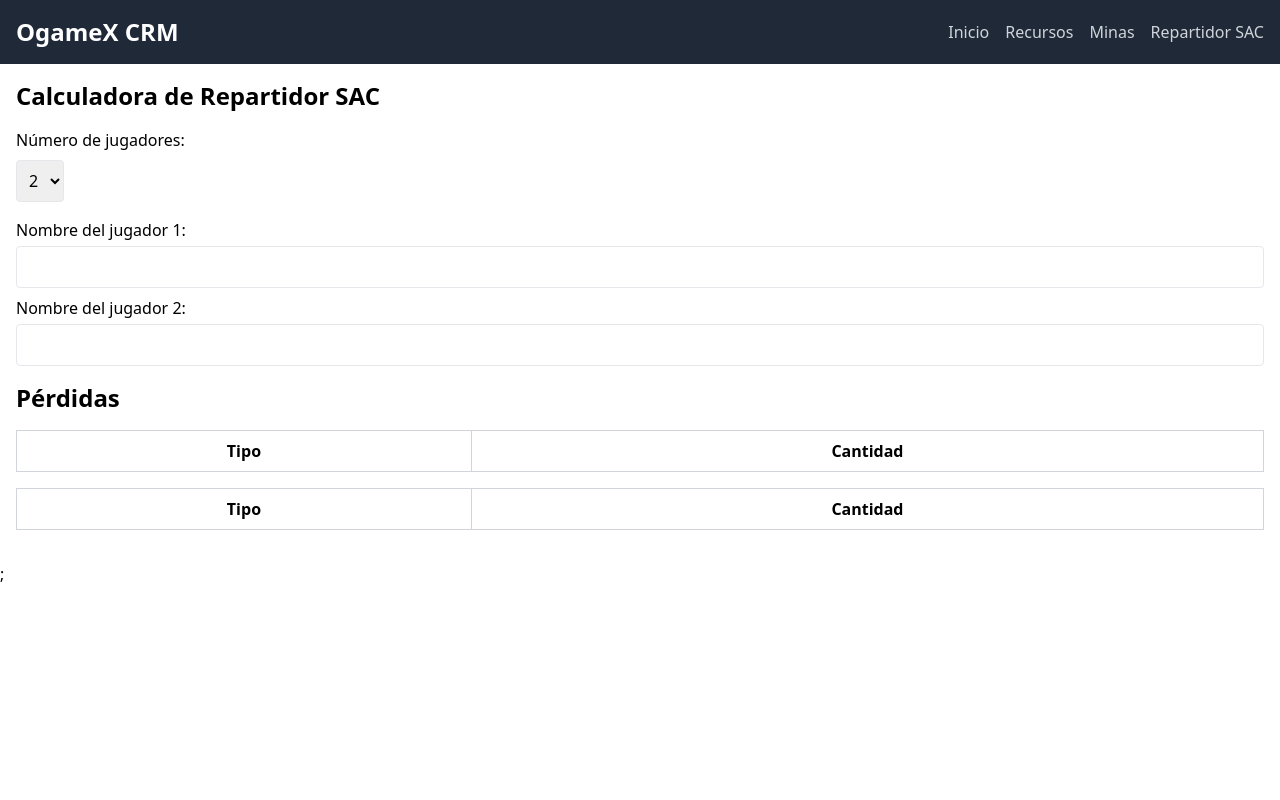
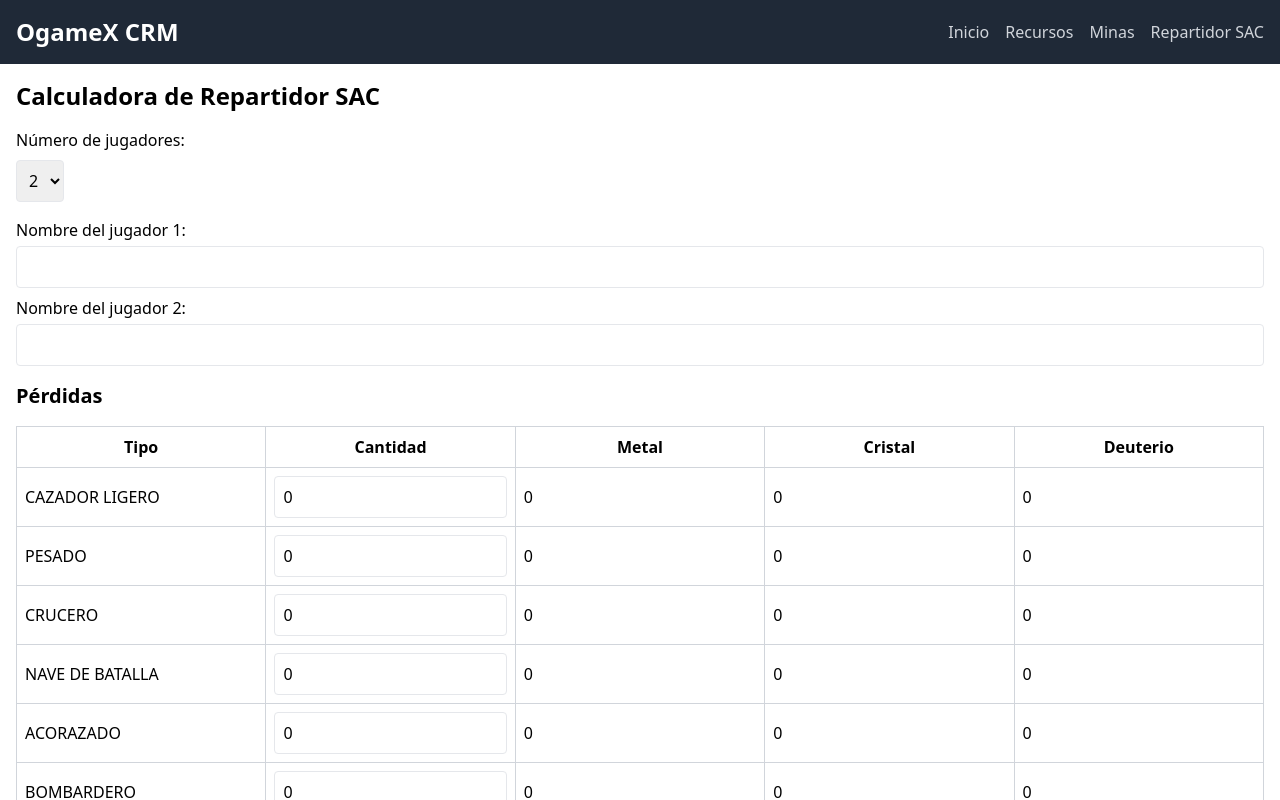
Before and after one commit to ramiropadro93/ogamex-crm, a Next.js app: page /acs in a window 1280 px wide. Shown: the top 800 px of the page. Built offline with nearby package versions, Linux system fonts and the light colour scheme.

Commit message:
Se cargan tablas de perdidas para sac

```diff
--- /dev/null
+++ b/data/shipsCosts.json
@@ -0,0 +1,86 @@
+[
+  {
+    "tipo": "CAZADOR LIGERO",
+    "metal": 3000,
+    "cristal": 1000,
+    "deuterio": 0
+  },
+  {
+    "tipo": "PESADO",
+    "metal": 6000,
+    "cristal": 4000,
+    "deuterio": 0
+  },
+  {
+    "tipo": "CRUCERO",
+    "metal": 20000,
+    "cristal": 7000,
+    "deuterio": 2000
+  },
+  {
+    "tipo": "NAVE DE BATALLA",
+    "metal": 45000,
+    "cristal": 15000,
+    "deuterio": 0
+  },
+  {
+    "tipo": "ACORAZADO",
+    "metal": 36000,
+    "cristal": 48000,
+    "deuterio": 9000
+  },
+  {
+    "tipo": "BOMBARDERO",
+    "metal": 50000,
+    "cristal": 25000,
+    "deuterio": 15000
+  },
+  {
+    "tipo": "DESTRUCTOR",
+    "metal": 72000,
+    "cristal": 56000,
+    "deuterio": 8000
+  },
+  {
+    "tipo": "SEGADOR",
+    "metal": 100000,
+    "cristal": 65000,
+    "deuterio": 10000
+  },
+  {
+    "tipo": "GALEON",
+    "metal": 380000,
+    "cristal": 280000,
+    "deuterio": 20000
+  },
+  {
+    "tipo": "EDLM",
+    "metal": 5000000,
+    "cristal": 4000000,
+    "deuterio": 1000000
+  },
+  {
+    "tipo": "HALCON",
+    "metal": 7200000,
+    "cristal": 3600000,
+    "deuterio": 800000
+  },
+  {
+    "tipo": "AVATAR",
+    "metal": 32800000,
+    "cristal": 18000000,
+    "deuterio": 2000000
+  },
+  {
+    "tipo": "NPC",
+    "metal": 2000,
+    "cristal": 2000,
+    "deuterio": 0
+  },
+  {
+    "tipo": "NGC",
+    "metal": 6000,
+    "cristal": 6000,
+    "deuterio": 0
+  }
+]
--- a/pages/acs.tsx
+++ b/pages/acs.tsx
@@ -1,20 +1,60 @@
 import Head from 'next/head';
-import { useState } from 'react';
+import { useEffect, useState } from 'react';
+import dynamic from 'next/dynamic';
 
 const Acs = () => {
   const [numeroJugadores, setNumeroJugadores] = useState<number>(2);
   const [nombresJugadores, setNombresJugadores] = useState<string[]>(['', '']);
+  const [cantidad, setCantidad] = useState<{ [key: string]: number[] }>({});
+  const [shipsCosts, setShipsCosts] = useState<any[]>([]);
 
-  const handleNumeroJugadoresChange = (event: React.ChangeEvent<HTMLSelectElement>) => {
+  useEffect(() => {
+    const loadShipsCosts = async () => {
+      const costs = await import('../data/shipsCosts.json');
+      setShipsCosts(costs.default);
+      setCantidad(
+        costs.default.reduce((acc: any, ship: any) => {
+          acc[ship.tipo] = Array(numeroJugadores).fill(0);
+          return acc;
+        }, {} as { [key: string]: number[] })
+      );
+    };
+    loadShipsCosts();
+  }, [numeroJugadores]);
+
+  const handleNumeroJugadoresChange = (
+    event: React.ChangeEvent<HTMLSelectElement>
+  ) => {
     const num = parseInt(event.target.value, 10);
     setNumeroJugadores(num);
     setNombresJugadores(Array(num).fill(''));
+    setCantidad(
+      shipsCosts.reduce((acc, ship) => {
+        acc[ship.tipo] = Array(num).fill(0);
+        return acc;
+      }, {} as { [key: string]: number[] })
+    );
   };
 
   const handleNombreChange = (index: number, value: string) => {
     const nuevosNombres = [...nombresJugadores];
     nuevosNombres[index] = value;
     setNombresJugadores(nuevosNombres);
+  };
+
+  const handleCantidadChange = (ship: string, index: number, value: string) => {
+    const nuevasCantidades = { ...cantidad };
+    const numericValue = parseInt(value.replace(/,/g, ''), 10) || 0;
+    nuevasCantidades[ship][index] = numericValue;
+    setCantidad(nuevasCantidades);
+  };
+
+  const calcularCosto = (ship: any, index: number) => {
+    return {
+      metal: ship.metal * cantidad[ship.tipo][index],
+      cristal: ship.cristal * cantidad[ship.tipo][index],
+      deuterio: ship.deuterio * cantidad[ship.tipo][index],
+    };
   };
 
   return (
@@ -28,8 +68,10 @@ const Acs = () => {
           onChange={handleNumeroJugadoresChange}
           className="border p-2 rounded"
         >
-          {Array.from({ length: 4 }, (_, i) => i + 2).map(num => (
-            <option key={num} value={num}>{num}</option>
+          {Array.from({ length: 4 }, (_, i) => i + 2).map((num) => (
+            <option key={num} value={num}>
+              {num}
+            </option>
           ))}
         </select>
       </div>
@@ -37,7 +79,9 @@ const Acs = () => {
       <div className="mb-4">
         {nombresJugadores.map((nombre, index) => (
           <div key={index} className="mb-2">
-            <label className="block mb-1">Nombre del jugador {index + 1}:</label>
+            <label className="block mb-1">
+              Nombre del jugador {index + 1}:
+            </label>
             <input
               type="text"
               value={nombre}
@@ -48,22 +92,63 @@ const Acs = () => {
         ))}
       </div>
 
-      <h2 className="text-2xl font-bold mb-4">Pérdidas</h2>
+      <h2 className="text-xl font-bold mb-4">Pérdidas</h2>
       <div>
         {nombresJugadores.map((nombre, index) => (
           <div key={index} className="mb-4">
             <h3 className="text-lg font-semibold mb-2">{nombre}</h3>
+            <div className="overflow-x-auto">
               <table className="table-auto w-full border-collapse border border-gray-300">
                 <thead>
                   <tr>
-                  <th className="border border-gray-300 p-2">Tipo</th>
-                  <th className="border border-gray-300 p-2">Cantidad</th>
+                    <th className="border border-gray-300 p-2 w-1/6">Tipo</th>
+                    <th className="border border-gray-300 p-2 w-1/6">
+                      Cantidad
+                    </th>
+                    <th className="border border-gray-300 p-2 w-1/6">Metal</th>
+                    <th className="border border-gray-300 p-2 w-1/6">
+                      Cristal
+                    </th>
+                    <th className="border border-gray-300 p-2 w-1/6">
+                      Deuterio
+                    </th>
                   </tr>
                 </thead>
                 <tbody>
-                {/* Aquí irán las filas de pérdidas */}
+                  {shipsCosts.map((ship) => (
+                    <tr key={ship.tipo}>
+                      <td className="border border-gray-300 p-2">
+                        {ship.tipo}
+                      </td>
+                      <td className="border border-gray-300 p-2">
+                        <input
+                          type="number"
+                          min={0}
+                          value={cantidad[ship.tipo][index]}
+                          onChange={(e) =>
+                            handleCantidadChange(
+                              ship.tipo,
+                              index,
+                              e.target.value
+                            )
+                          }
+                          className="border p-2 rounded w-full"
+                        />
+                      </td>
+                      <td className="border border-gray-300 p-2">
+                        {calcularCosto(ship, index).metal.toLocaleString()}
+                      </td>
+                      <td className="border border-gray-300 p-2">
+                        {calcularCosto(ship, index).cristal.toLocaleString()}
+                      </td>
+                      <td className="border border-gray-300 p-2">
+                        {calcularCosto(ship, index).deuterio.toLocaleString()}
+                      </td>
+                    </tr>
+                  ))}
                 </tbody>
               </table>
+            </div>
           </div>
         ))}
       </div>
```
Lines whose indentation alone changed are shown as unchanged.
